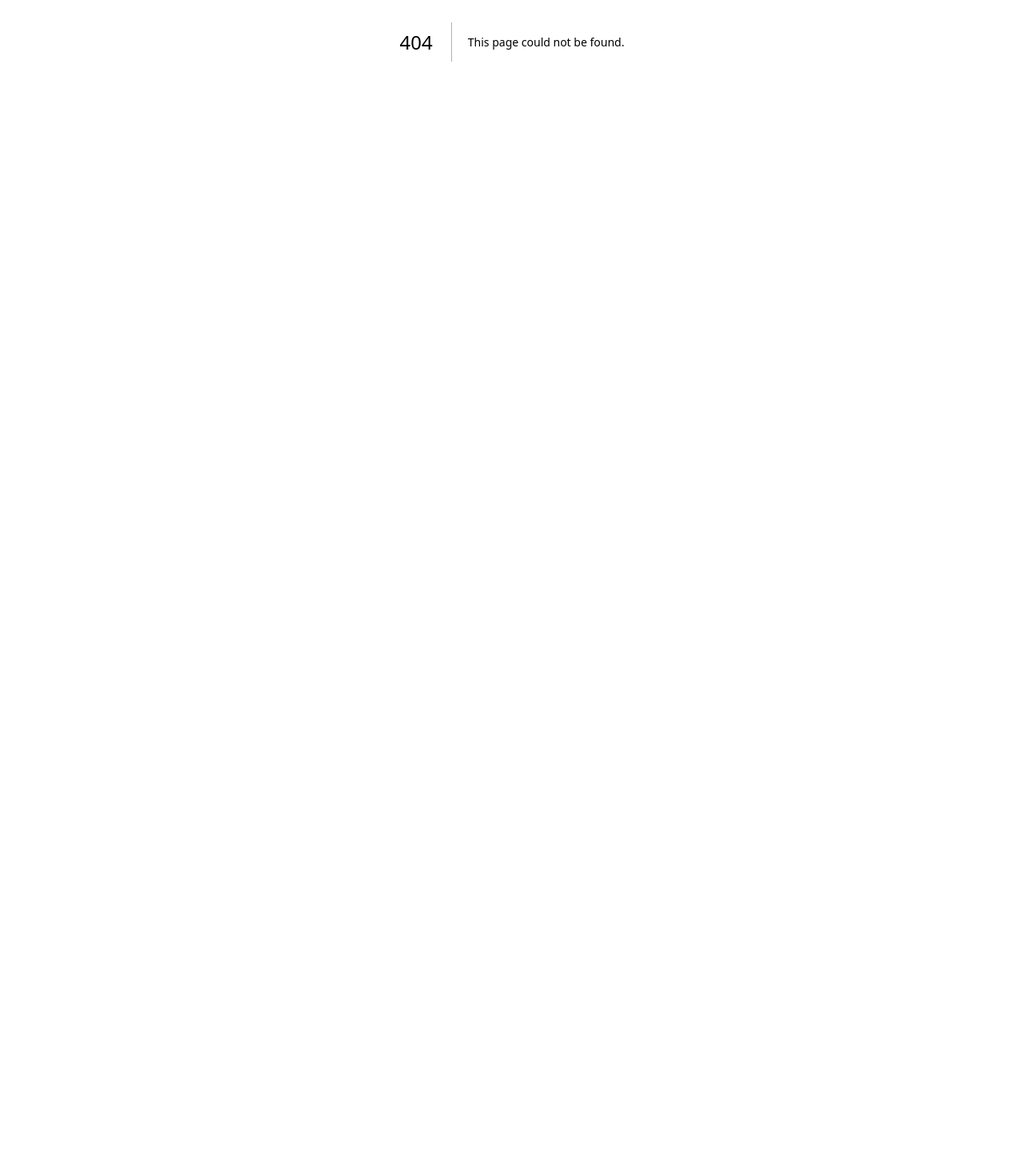
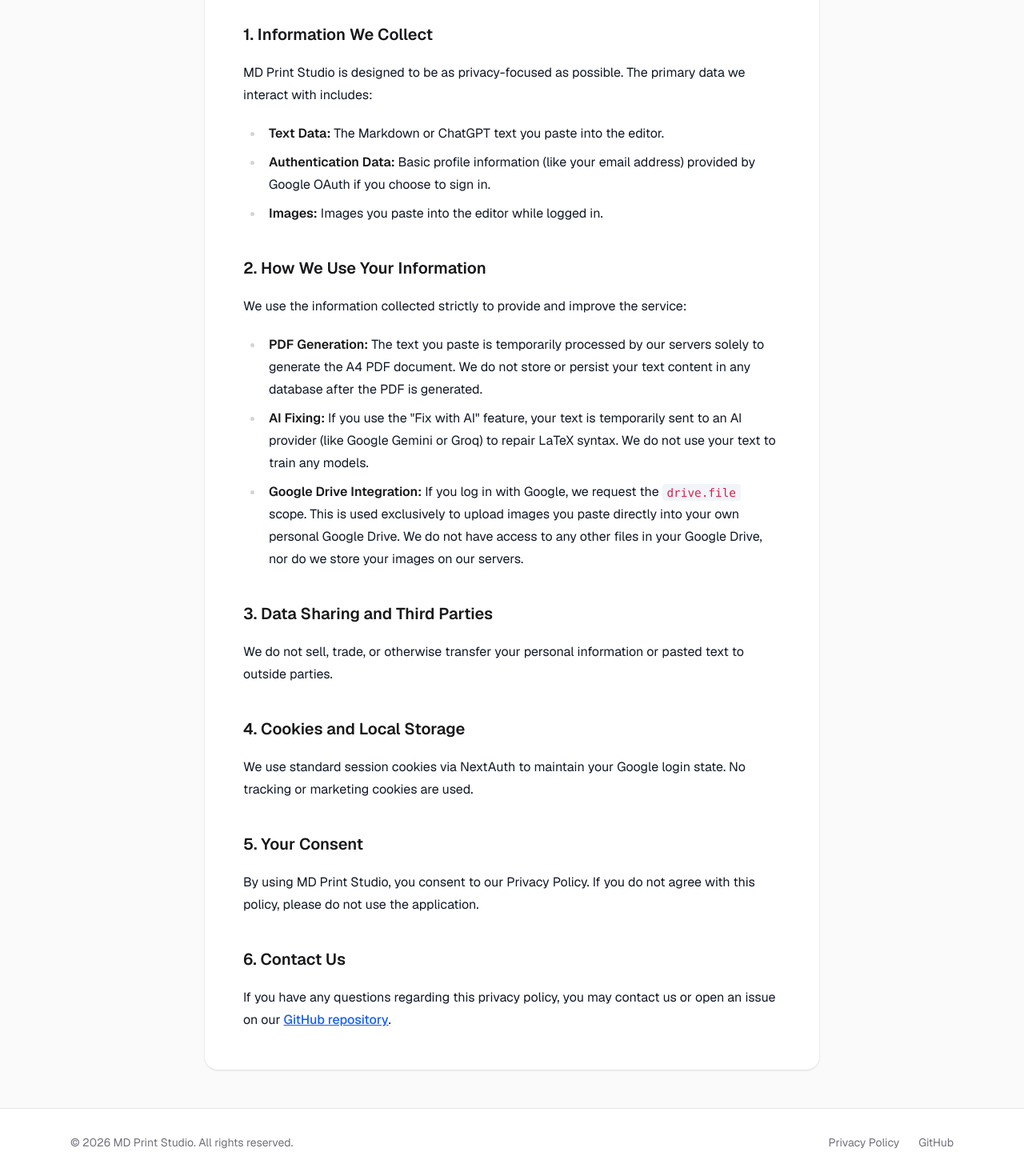
Before and after one commit to Stavan1234/md-print-studio, a Next.js app: page /privacy-policy in a window 1280 px wide. Before the commit this address had no page. Shown: the part 406-1876 px from the top of the page at 80% size. Before the commit the page ends 859 px from the top, so only its background shows below. Built offline with nearby package versions, Linux system fonts and the light colour scheme.

Commit message:
feat: implement core markdown editor with AI formatting, PDF export, and authentication support

```diff
--- a/app/layout.tsx
+++ b/app/layout.tsx
@@ -3,6 +3,7 @@
 import "./globals.css";
 import Logo from "@/components/Logo";
 import { Providers } from "./providers";
+import Link from "next/link";
 
 const geistSans = Geist({
   variable: "--font-geist-sans",
@@ -15,9 +16,32 @@
 });
 
 export const metadata: Metadata = {
-  title: "MD Print Studio – Markdown to A4 PDF",
+  title: "MD Print Studio | Convert ChatGPT Text to PDF",
   description:
-    "Paste Markdown with LaTeX, tables, and code to get a perfect A4 print layout and high-quality PDF.",
+    "The ultimate tool to convert ChatGPT text into beautiful, print-ready A4 PDFs. Free online Markdown to PDF converter with LaTeX, math, and code support.",
+  keywords: [
+    "how to convert the chatgpt text into pdf",
+    "convert chatgpt to pdf",
+    "edit chatgpt text",
+    "md-print-studio",
+    "markdown to pdf",
+    "print markdown",
+    "chatgpt export pdf"
+  ],
+  authors: [{ name: "MD Print Studio" }],
+  creator: "MD Print Studio",
+  openGraph: {
+    title: "MD Print Studio | Convert ChatGPT Text to PDF",
+    description: "Convert ChatGPT text into a beautiful, print-ready PDF instantly.",
+    url: "https://md-print-studio.vercel.app",
+    siteName: "MD Print Studio",
+    type: "website",
+  },
+  twitter: {
+    card: "summary_large_image",
+    title: "MD Print Studio | Convert ChatGPT Text to PDF",
+    description: "Convert ChatGPT text into a beautiful, print-ready PDF instantly.",
+  },
 };
 
 export default function RootLayout({
@@ -41,6 +65,20 @@
               </div>
             </header>
             {children}
+
+            <footer className="mt-auto border-t border-zinc-200 bg-white py-8 text-center text-sm text-zinc-500 no-print">
+              <div className="mx-auto max-w-6xl px-6 flex flex-col md:flex-row justify-between items-center gap-4">
+                <p>&copy; {new Date().getFullYear()} MD Print Studio. All rights reserved.</p>
+                <div className="flex gap-6">
+                  <Link href="/privacy-policy" className="hover:text-blue-600 transition-colors">
+                    Privacy Policy
+                  </Link>
+                  <a href="https://github.com/Stavan1234/md-print-studio" target="_blank" rel="noopener noreferrer" className="hover:text-blue-600 transition-colors">
+                    GitHub
+                  </a>
+                </div>
+              </div>
+            </footer>
           </div>
         </Providers>
       </body>
--- a/app/page.tsx
+++ b/app/page.tsx
@@ -197,6 +197,7 @@
       </div>
 
       <main className="min-h-screen bg-zinc-50 px-6 py-8">
+        <h1 className="sr-only">MD Print Studio - Convert ChatGPT Text to Beautiful PDFs</h1>
         <div className="mx-auto max-w-6xl">
           <button
             onClick={handleFixWithAI}
--- /dev/null
+++ b/app/privacy-policy/page.tsx
@@ -0,0 +1,66 @@
+import Link from "next/link";
+import { Metadata } from "next";
+
+export const metadata: Metadata = {
+  title: "Privacy Policy | MD Print Studio",
+  description: "Privacy Policy for MD Print Studio. Learn how we handle your data, ChatGPT text, and Google Drive integration.",
+};
+
+export default function PrivacyPolicy() {
+  return (
+    <div className="min-h-screen bg-zinc-50 py-12 px-6">
+      <div className="mx-auto max-w-3xl rounded-2xl bg-white p-8 shadow-sm md:p-12">
+        <Link href="/" className="mb-8 inline-flex items-center text-sm font-medium text-blue-600 hover:text-blue-800">
+          &larr; Back to Studio
+        </Link>
+
+        <article className="prose prose-zinc max-w-none prose-h1:text-3xl prose-h1:font-bold prose-h2:text-xl prose-h2:font-semibold prose-a:text-blue-600">
+          <h1>Privacy Policy</h1>
+          <p className="text-sm text-zinc-500">Last Updated: {new Date().toLocaleDateString()}</p>
+
+          <p>
+            Welcome to MD Print Studio. We take your privacy seriously. This Privacy Policy explains how we collect, use, and protect your information when you use our service to convert ChatGPT text into beautiful PDFs.
+          </p>
+
+          <h2>1. Information We Collect</h2>
+          <p>
+            MD Print Studio is designed to be as privacy-focused as possible. The primary data we interact with includes:
+          </p>
+          <ul>
+            <li><strong>Text Data:</strong> The Markdown or ChatGPT text you paste into the editor.</li>
+            <li><strong>Authentication Data:</strong> Basic profile information (like your email address) provided by Google OAuth if you choose to sign in.</li>
+            <li><strong>Images:</strong> Images you paste into the editor while logged in.</li>
+          </ul>
+
+          <h2>2. How We Use Your Information</h2>
+          <p>We use the information collected strictly to provide and improve the service:</p>
+          <ul>
+            <li><strong>PDF Generation:</strong> The text you paste is temporarily processed by our servers solely to generate the A4 PDF document. We do not store or persist your text content in any database after the PDF is generated.</li>
+            <li><strong>AI Fixing:</strong> If you use the "Fix with AI" feature, your text is temporarily sent to an AI provider (like Google Gemini or Groq) to repair LaTeX syntax. We do not use your text to train any models.</li>
+            <li><strong>Google Drive Integration:</strong> If you log in with Google, we request the <code>drive.file</code> scope. This is used exclusively to upload images you paste directly into your own personal Google Drive. We do not have access to any other files in your Google Drive, nor do we store your images on our servers.</li>
+          </ul>
+
+          <h2>3. Data Sharing and Third Parties</h2>
+          <p>
+            We do not sell, trade, or otherwise transfer your personal information or pasted text to outside parties.
+          </p>
+
+          <h2>4. Cookies and Local Storage</h2>
+          <p>
+            We use standard session cookies via NextAuth to maintain your Google login state. No tracking or marketing cookies are used.
+          </p>
+
+          <h2>5. Your Consent</h2>
+          <p>
+            By using MD Print Studio, you consent to our Privacy Policy. If you do not agree with this policy, please do not use the application.
+          </p>
+
+          <h2>6. Contact Us</h2>
+          <p>
+            If you have any questions regarding this privacy policy, you may contact us or open an issue on our <a href="https://github.com/Stavan1234/md-print-studio" target="_blank" rel="noopener noreferrer">GitHub repository</a>.
+          </p>
+        </article>
+      </div>
+    </div>
+  );
+}
--- /dev/null
+++ b/app/robots.ts
@@ -0,0 +1,12 @@
+import { MetadataRoute } from 'next';
+
+export default function robots(): MetadataRoute.Robots {
+  return {
+    rules: {
+      userAgent: '*',
+      allow: '/',
+      disallow: ['/api/'],
+    },
+    sitemap: 'https://md-print-studio.vercel.app/sitemap.xml',
+  };
+}
--- /dev/null
+++ b/app/sitemap.ts
@@ -0,0 +1,20 @@
+import { MetadataRoute } from 'next';
+
+export default function sitemap(): MetadataRoute.Sitemap {
+  const baseUrl = 'https://md-print-studio.vercel.app';
+
+  return [
+    {
+      url: `${baseUrl}/`,
+      lastModified: new Date(),
+      changeFrequency: 'weekly',
+      priority: 1,
+    },
+    {
+      url: `${baseUrl}/privacy-policy`,
+      lastModified: new Date(),
+      changeFrequency: 'monthly',
+      priority: 0.5,
+    },
+  ];
+}
```
